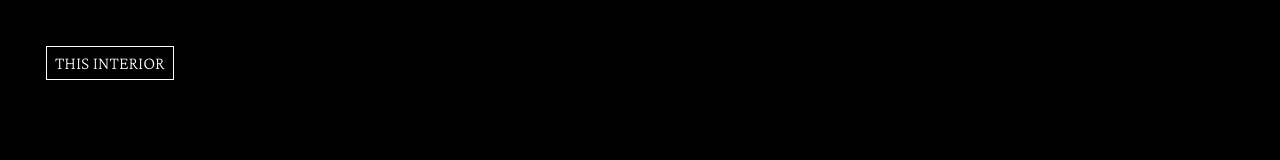
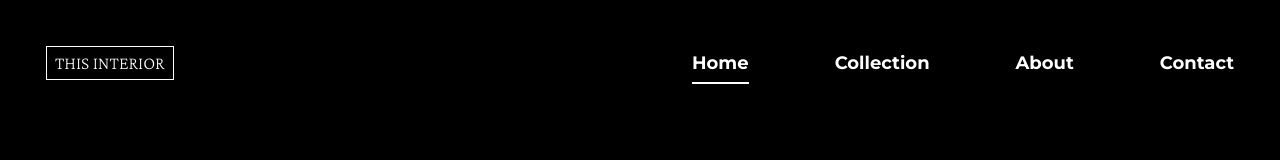
Before and after one commit to CodeBase912/interior-consultant-page-challenge, a website: page src/index.html in a window 1280 px wide. Drawn offline with nearby package versions, Linux system fonts and the light colour scheme.

Commit message:
feat: created nav element

```diff
--- a/src/index.html
+++ b/src/index.html
@@ -18,6 +18,15 @@
           <div class="site__branding">
             <h1 class="site__name">THIS INTERIOR</h1>
           </div>
+
+          <nav>
+            <ul class="nav__links">
+              <li class="nav__link nav__link--active"><a href="#">Home</a></li>
+              <li class="nav__link"><a href="#">Collection</a></li>
+              <li class="nav__link"><a href="#">About</a></li>
+              <li class="nav__link"><a href="#">Contact</a></li>
+            </ul>
+          </nav>
         </div>
       </header>
     </div>
--- a/src/styles.css
+++ b/src/styles.css
@@ -4,9 +4,9 @@
 }
 
 :root {
-  --ff-1: "Crimson Pro", serif;
-  --ff-2: "Lora", serif;
-  --ff-3: "Montserrat", sans-serif;
+  --font-1: "Crimson Pro", serif;
+  --font-2: "Lora", serif;
+  --font-3: "Montserrat", sans-serif;
 }
 
 body {
@@ -16,11 +16,13 @@ body {
 
 .header__container {
   display: flex;
+  align-items: center;
+  justify-content: space-between;
   padding: 46px;
 }
 
 .site__name {
-  font-family: var(--ff-1);
+  font-family: var(--font-1);
   padding: 8px;
   font-size: 18px;
   border: 1px solid #fff;
@@ -28,3 +30,31 @@ body {
   font-weight: 200;
   line-height: 16px;
 }
+
+.nav__links {
+  list-style: none;
+  display: flex;
+  justify-content: space-around;
+}
+
+.nav__link:not(:last-child) {
+  margin-right: 86px;
+}
+
+.nav__link > a {
+  font-family: var(--font-3);
+  font-weight: 700;
+  color: #fff;
+  text-decoration: none;
+  font-size: 18px;
+  padding-bottom: 8px;
+  border-bottom: 2px solid transparent;
+}
+
+.nav__link > a:hover {
+  border-bottom: 2px solid #fff;
+}
+
+.nav__link--active > a {
+  border-bottom: 2px solid #fff;
+}
```
